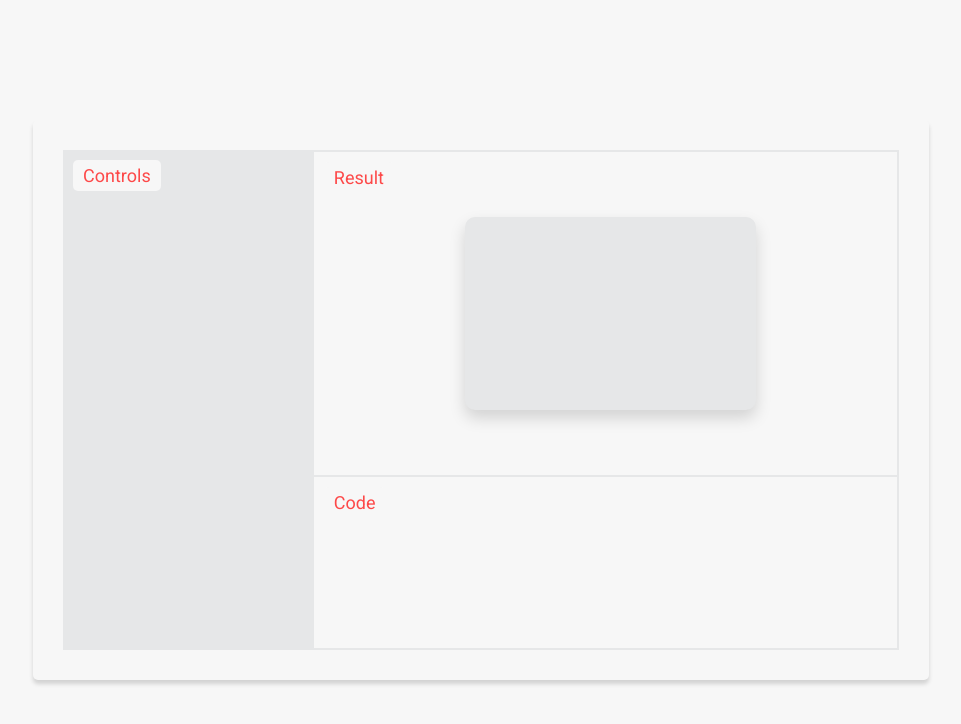
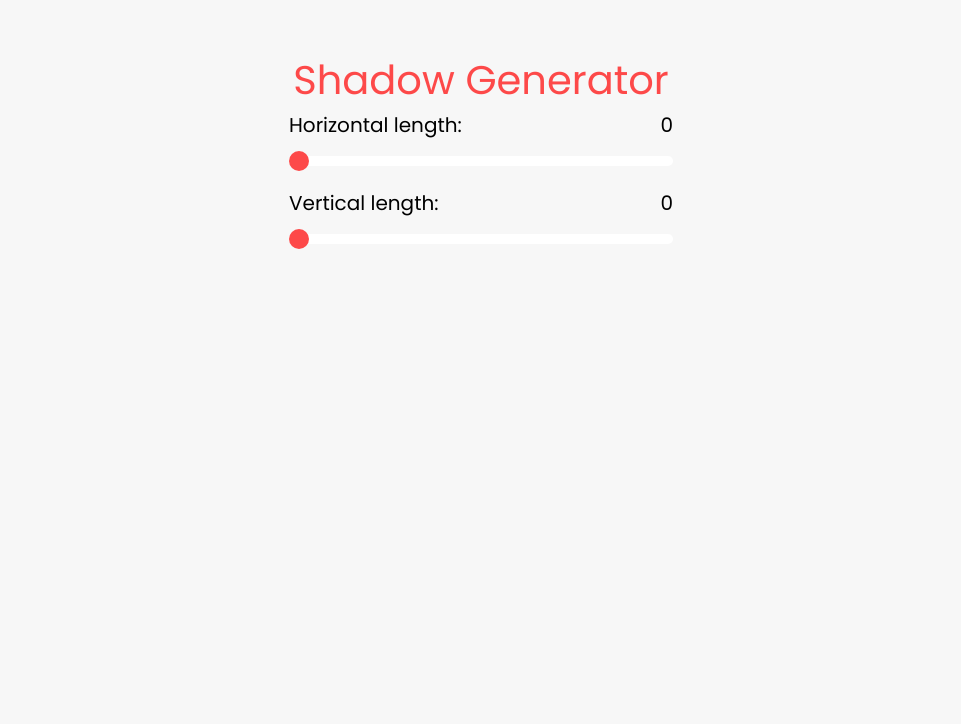
Before and after one commit to feMoraes0/shadow-generator, a Vue app: page / in a window 1280 px wide. Shown: the top 724 px of the page, without its empty margins (159-1120 px from the left). Built offline with nearby package versions, Linux system fonts and the light colour scheme.

Commit message:
Restarted design

```diff
--- a/src/App.vue
+++ b/src/App.vue
@@ -1,22 +1,43 @@
 <template>
   <div id="app">
-    <MainBox />
+    <Title>Shadow Generator</Title>
+    <div class="controls">
+      <InputRange :inputValue=horizontalLength :updateInputValue=updatehorizontalLength label="Horizontal length"/>
+      <div class="gap" />
+      <InputRange :inputValue=verticalLength :updateInputValue=updateVerticalLength label="Vertical length"/>
+    </div>
   </div>
 </template>
 
 <script>
-import MainBox from './components/MainBox';
+  import Title from './components/Title';
+  import InputRange from './components/InputRange';
 
   export default {
     name: 'App',
     components: {
-    MainBox
+      Title,
+      InputRange
+    },
+    data: function () {
+      return {
+        horizontalLength: 0,
+        verticalLength: 0,
+      }
+    },
+    methods: {
+      updatehorizontalLength(newValue) {
+        this.horizontalLength = newValue;
+      },
+      updateVerticalLength(newValue) {
+        this.verticalLength = newValue;
+      }
     }
   }
 </script>
 
 <style>
-@import url('https://fonts.googleapis.com/css2?family=Roboto:wght@300;400&display=swap');
+  @import url('https://fonts.googleapis.com/css2?family=Poppins:wght@200;400;600&display=swap');
 
   :root {
     --background-colour: #F7F7F7;
@@ -29,8 +50,7 @@ export default {
     margin: 0;
     box-sizing: border-box;
     text-decoration: none;
-  font-family: 'Roboto', sans-serif;
-  font-weight: 300;
+    font-family: 'Poppins', sans-serif;
   }
 
   #app {
@@ -38,7 +58,17 @@ export default {
     height: 100vh;
     width: 100vw;
     display: flex;
-  justify-content: center;
+    flex-direction: column;
+    justify-content: flex-start;
     align-items: center;
+    padding-top: 50px;
+  }
+
+  #app .controls {
+    width: 30%;
+  }
+
+  #app .gap {
+    margin: 15px 0px;
   }
 </style>
--- a/src/components/Identification.vue
+++ /dev/null
@@ -1,26 +0,0 @@
-<template>
-  <p id="identification">{{name}}</p>
-</template>
-
-<script >
-  export default {
-    name: "Identification",
-    props: {
-      name,
-    }
-  }
-</script>
-
-<style>
-  #identification {
-    position: absolute;
-    color: var(--primary-colour);
-    padding: 5px 10px;
-    background-color: var(--background-colour);
-    width: min-content;
-    margin: 5px;
-    border-radius: 5px;
-    font-size: 18px;
-    font-weight: 400;
-  }
-</style>
--- /dev/null
+++ b/src/components/InputRange.vue
@@ -0,0 +1,57 @@
+<template>
+  <div>
+    <div class="input-labels">
+      <span>{{label}}:</span>
+      <span>{{inputValue}}</span>
+    </div>
+    <input
+      type="range"
+      min="0"
+      max="100"
+      v-bind:value="inputValue"
+      v-on:input="updateInputValue($event.target.value)"
+    />
+  </div>
+</template>
+
+<script>
+  export default {
+    name: "InputRange",
+    props: {
+      label: String,
+      inputValue: String,
+      updateInputValue: Function
+    }
+  }
+</script>
+
+<style scoped>
+  .input-labels {
+    width: 100%;
+    display: flex;
+    flex-direction: row;
+    justify-content: space-between;
+    align-items: center;
+    margin-bottom: 8px;
+  }
+  input {
+    -webkit-appearance: none;
+    height: 10px;
+    border-radius: 10px;
+    outline: none;
+    width: 100%;
+  }
+  input::-webkit-slider-thumb {
+    -webkit-appearance: none;
+    appearance: none;
+    width: 20px;
+    height: 20px;
+    background-color: var(--primary-colour);
+    border-radius: 100%;
+    cursor: pointer;
+  }
+  span {
+    font-size: 20px;
+    font-weight: 400;
+  }
+</style>
--- a/src/components/MainBox.vue
+++ /dev/null
@@ -1,76 +0,0 @@
-<template>
-  <div id="main-box">
-    <div class="column">
-      <Identification name="Controls" />
-
-    </div>
-    <div class="column">
-      <div class="row">
-        <ResultBox />
-      </div>
-      <div class="row">
-        <Identification name="Code" />
-      </div>
-    </div>
-  </div>
-</template>
-
-<script>
-  import Identification from "./Identification";
-  import ResultBox from "./result/ResultBox.vue";
-
-  export default {
-    name: 'MainBox',
-    components: {
-      Identification,
-      ResultBox,
-    }
-  }
-</script>
-
-<style scoped>
-#main-box {
-  height: 70vh;
-  width: 70vw;
-  border-radius: 5px;
-  display: flex;
-  flex-direction: row;
-  justify-content: stretch;
-  padding: 30px;
-  /* box-shadow: 0 .125rem .25rem rgba(0,0,0,.075); */
-  box-shadow: 0 .25rem .25rem rgba(0,0,0,.15) !important;
-}
-
-.column, .row {
-  position: relative;
-}
-
-.column:first-child {
-  width: 30%;
-  padding: 5px;
-  background-color: var(--background-detail-colour);
-}
-
-.column:last-child {
-  width: 70%;
-  display: flex;
-  flex-direction: column;
-  justify-content: stretch;
-}
-
-.row:first-child {
-  height: 65%;
-  padding: 5px;
-  border: 2px solid var(--background-detail-colour);
-  border-left: none;
-  border-bottom: none;
-}
-
-.row:last-child {
-  height: 35%;
-  border: 2px solid var(--background-detail-colour);
-  border-left: none;
-  padding: 5px;
-}
-
-</style>
--- /dev/null
+++ b/src/components/Title.vue
@@ -0,0 +1,17 @@
+<template>
+  <h1><slot /></h1>
+</template>
+
+<script>
+  export default {
+    name: "Title"
+  }
+</script>
+
+<style scoped>
+  h1 {
+    color: var(--primary-colour);
+    font-weight: 400;
+    font-size: 40px;
+  }
+</style>
--- a/src/components/result/ResultBox.vue
+++ /dev/null
@@ -1,35 +0,0 @@
-<template>
-  <div id="result-box">
-    <Identification name="Result" />
-    <div class="result" style="box-shadow: 0 .5rem 1rem rgba(0,0,0,.15)"></div>
-  </div>
-</template>
-
-<script>
-  import Identification from "../Identification.vue";
-  export default {
-    name: "ResultBox",
-    components: {
-      Identification,
-    }
-  }
-</script>
-
-<style scoped>
-  div#result-box {
-    height: 100%;
-    width: 100%;
-    display: flex;
-    justify-content: row;
-  }
-
-  div.result {
-    width: 50%;
-    height: 60%;
-    position: absolute;
-    align-self: center;
-    margin: 0px 25%;
-    background-color: var(--background-detail-colour);
-    border-radius: 10px;
-  }
-</style>
```
Lines whose indentation alone changed are shown as unchanged.
